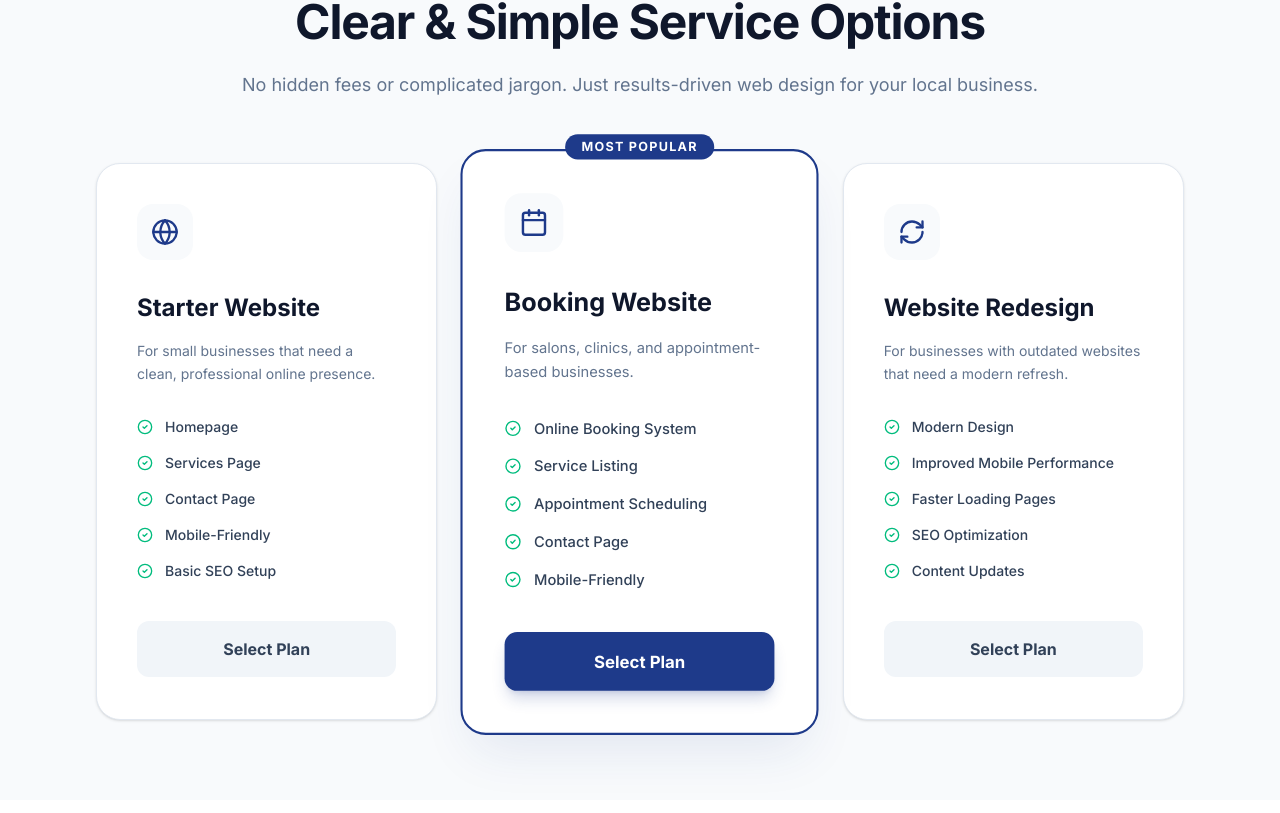
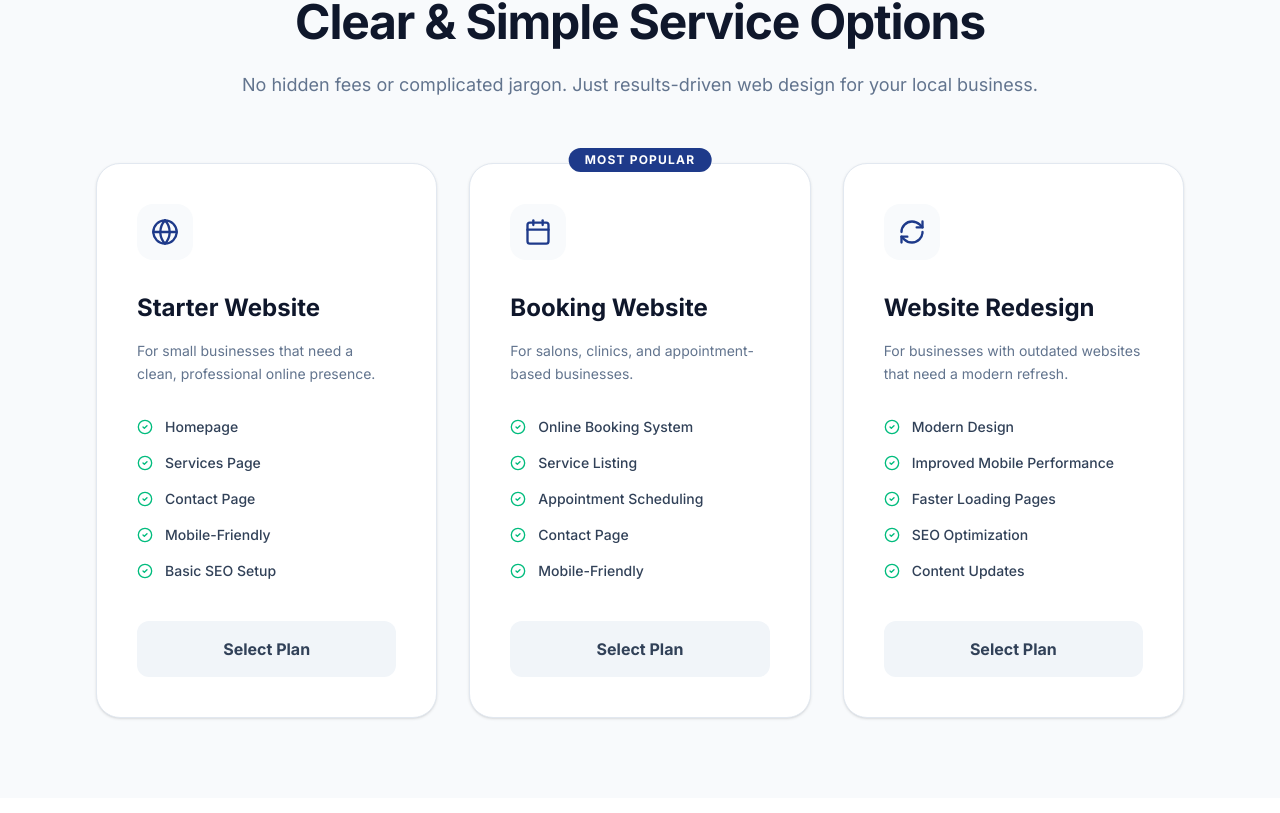
Before and after one commit to Yanbear91/MyWebsite, a React (Vite) app: page / in a window 1280 px wide. Shown: the part 2307-3120 px from the top of the page. Built offline with nearby package versions, Linux system fonts and the light colour scheme.

Commit message:
Update plan selection to be toggleable and unselected by default

```diff
--- a/src/App.tsx
+++ b/src/App.tsx
@@ -323,7 +323,7 @@ const OurSolutionText = () => (
   </section>
 );
 
-const OurPricingPackages = ({ selectedPlan, onSelectPlan }: { selectedPlan: string | null, onSelectPlan: (plan: string) => void }) => (
+const OurPricingPackages = ({ selectedPlan, onSelectPlan }: { selectedPlan: string | null, onSelectPlan: (plan: string | null) => void }) => (
   <section id="services" className="section-padding bg-slate-50 dark:bg-slate-900/50 transition-colors duration-300">
     <div className="max-w-4xl mx-auto text-center mb-16">
       <h2 className="heading-lg mb-6 text-slate-900 dark:text-white">Clear & Simple Service Options</h2>
@@ -356,7 +356,7 @@ const OurPricingPackages = ({ selectedPlan, onSelectPlan }: { selectedPlan: stri
         return (
           <div
             key={i}
-            onClick={() => onSelectPlan(service.title)}
+            onClick={() => onSelectPlan(isSelected ? null : service.title)}
             className={`cursor-pointer relative p-10 rounded-3xl transition-all ${isSelected ? 'bg-white dark:bg-slate-800 border-2 border-brand-primary shadow-2xl shadow-brand-primary/10 transform scale-105 z-10' : 'bg-white dark:bg-slate-800/50 border border-slate-200 dark:border-slate-800 shadow-sm hover:border-brand-primary/50'}`}
           >
             {service.popular && (
@@ -380,11 +380,11 @@ const OurPricingPackages = ({ selectedPlan, onSelectPlan }: { selectedPlan: stri
             <a
               href="#contact"
               onClick={(e) => {
-                onSelectPlan(service.title);
+                onSelectPlan(isSelected ? null : service.title);
               }}
               className={`block w-full py-4 text-center font-bold rounded-xl transition-all ${isSelected ? 'bg-brand-primary text-white hover:bg-brand-accent shadow-lg shadow-brand-primary/20' : 'bg-slate-100 dark:bg-slate-700 text-slate-700 dark:text-white hover:bg-slate-200 dark:hover:bg-slate-600'}`}
             >
-              Select Plan
+              {isSelected ? 'Selected' : 'Select Plan'}
             </a>
           </div>
         );
@@ -775,7 +775,7 @@ const Footer = () => (
 
 export default function App() {
   const [isDark, setIsDark] = useState(false);
-  const [selectedPlan, setSelectedPlan] = useState<string | null>("Booking Website");
+  const [selectedPlan, setSelectedPlan] = useState<string | null>(null);
 
   useEffect(() => {
     console.log('Dark mode effect running, isDark:', isDark);
```
